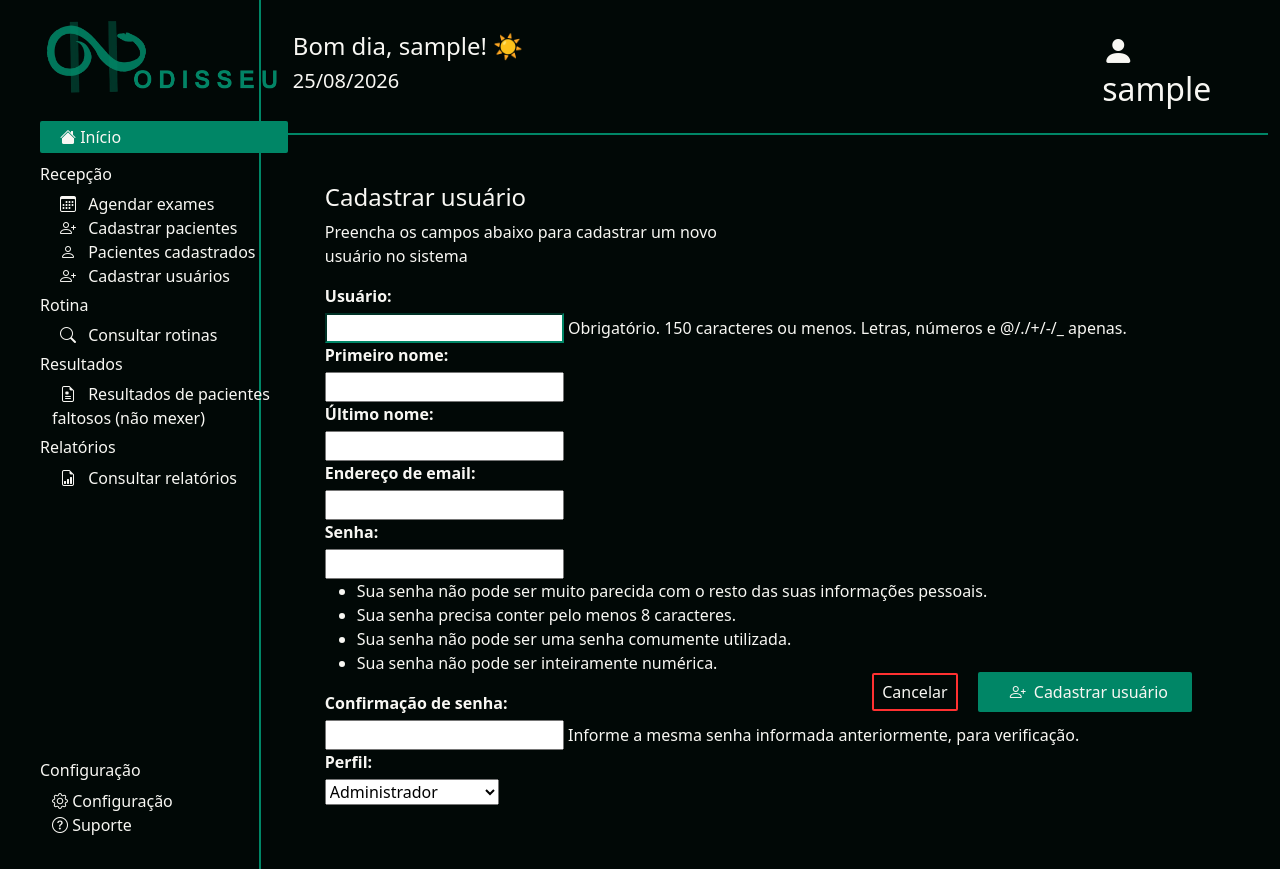
After one commit to AnnaSilva-dev/Sistema-Laboratorial-Odisseu, a Django app: page /cadastrar_usuario/ in a window 1280 px wide. The commit adds this page. Run offline with Django 5.2, Linux system fonts and the light colour scheme; the visitor is signed in with stand-in values (Sample User, id 1); some libraries are stand-ins or nearby versions.

Commit message:
cadastro de usuários, permissões (inicio)

```diff
--- a/config/settings.py
+++ b/config/settings.py
@@ -128,4 +128,4 @@ MAILERS = {
     },
 }
 
-ROLEPERMISSIONS_MODULE = 'config.roles'
+ROLEPERMISSIONS_MODULE = 'odisseu.roles'
--- a/odisseu/forms.py
+++ b/odisseu/forms.py
@@ -2,6 +2,30 @@ from django import forms
 from .models import Paciente, Agendamento, Resultado
 from .exames import EXAMES
 from .validators import validate_future_date
+from django.contrib.auth.forms import UserCreationForm
+from django.contrib.auth.models import User
+
+
+class UsuarioForm(UserCreationForm):
+
+    perfil = forms.ChoiceField(
+        label='Perfil',
+        choices=[
+            ('Administrador', 'Administrador'),
+            ('Farmaceutico', 'Farmacêutico'),
+            ('Recepcionista', 'Recepcionista'),
+            ('Tecnicolaboratorial', 'Técnico Laboratorial'),
+        ]
+    )
+
+    class Meta:
+        model = User
+        fields = [
+            'username',
+            'first_name',
+            'last_name',
+            'email',
+        ]
 
 class PacienteForm(forms.ModelForm):
 
--- a/config/roles.py
+++ b/odisseu/roles.py
@@ -28,7 +28,7 @@ class Recepcionista(AbstractUserRole):
         'editar_paciente':True,
     }
 
-class tecnico_laboratorial(AbstractUserRole):
+class TecnicoLaboratorial(AbstractUserRole):
     available_permissions = {
         'exibir_rotina': True,
         'digitar_resultados': True,
--- a/odisseu/templates/base.html
+++ b/odisseu/templates/base.html
@@ -22,6 +22,7 @@
                             <li class="nav-item "><a class="nav-link" href="{% url 'agendar_exame' %}"><span class="bi bi-calendar3 p-2"></span> Agendar exames</a></li>
                             <li class="nav-item"><a class="nav-link" href="{% url 'cadastrar_paciente' %}"><span class="bi bi-person-plus p-2"></span> Cadastrar pacientes</a></li>
                             <li class="nav-item"><a class="nav-link" href="{% url 'pacientes' %}"><span class="bi bi-person p-2"></span> Pacientes cadastrados</a></li>
+                            <li class="nav-item"><a class="nav-link" href="{% url 'cadastrar_usuario' %}"><span class="bi bi-person-plus p-2"></span> Cadastrar usuários</a></li>
                         </div>
 
                         <h6>Rotina</h6>
--- /dev/null
+++ b/odisseu/templates/cadastrar_usuario.html
@@ -0,0 +1,18 @@
+{% extends "base.html" %}
+{% block title %}{{ block.super }} - Cadastrar Usuário{% endblock %}
+{% block content %}
+    <h4>Cadastrar usuário</h4>
+    <p>Preencha os campos abaixo para cadastrar um novo</br> usuário no sistema</p>
+
+    <nav class="container-fluid">
+        <form method="POST" class="form-paciente">
+            {% csrf_token %}
+
+            {{ form.as_p }}
+            <section class="botoes position-absolute bottom-0 end-0">
+                <button class="cancelar px-2 m-2" type="reset">Cancelar</button>
+                <button class="sucesso p-2 px-4 border-0 m-2" type="submit"><span class="bi bi-person-plus p-2"></span>Cadastrar usuário</button>
+            </section>
+        </form>
+    </nav>
+{% endblock %}
--- a/odisseu/urls.py
+++ b/odisseu/urls.py
@@ -4,7 +4,7 @@ from . import views
 urlpatterns = [
     path("", views.login, name='login'),
     path("index/", views.index, name="index"),
-    # path('cadastrar_usuario/', views.cadastrar_usuario, name='cadastrar_usuario'),
+    path('cadastrar_usuario/', views.cadastrar_usuario, name='cadastrar_usuario'),
     path('cadastrar_paciente', views.cadastrar_paciente, name='cadastrar_paciente'),
     path('agendar_exame', views.agendar_exame, name='agendar_exame' ),
     path('rotina', views.rotina, name='rotina'),
--- a/odisseu/views.py
+++ b/odisseu/views.py
@@ -1,11 +1,15 @@
 from django.shortcuts import render, redirect
-from .forms import PacienteForm, AgendamentoForm, ResultadoForm
+from .forms import PacienteForm, AgendamentoForm, ResultadoForm, UsuarioForm
 from .models import Paciente, Agendamento, Resultado, ResultadoParametro
 from datetime import date, datetime
 from .exames import EXAMES
 from django.contrib.auth import authenticate, login as auth_login
-# from django.contrib.auth.models import User, Group
+from django.contrib.auth.models import User
+from rolepermissions.roles import assign_role
+from rolepermissions.decorators import has_permission_decorator
+from django.contrib.auth.decorators import login_required
 
+@login_required
 def index(request):
     return render(request, 'index.html')
 
@@ -22,19 +26,23 @@ def login(request):
     else:
         return render(request, 'login.html')
 
-# def cadastrar_usuario(request):
-#     if request.method == 'POST':
-#         username = request.POST.get('username')
-#         password = request.POST.get('password')
-#         role = request.POST.get('role')
+@login_required
+@has_permission_decorator('cadastrar_usuario')
+def cadastrar_usuario(request):
+    if request.method == 'POST':
+        form = UsuarioForm(request.POST)
+        if form.is_valid():
+            user = form.save()
+            perfil = form.cleaned_data['perfil']
+            assign_role(user, perfil)
+            return redirect('index')
 
-#         user = User.objects.create_user(username=username, password=password)
-#         assign_role(user, role)
+    else:
+        form = UsuarioForm()
+    return render(request, 'cadastrar_usuario.html', {'form': form})
 
-#         return redirect('index')
-
-# return render(request, 'cadastrar_usuario.html')
-
+@login_required
+@has_permission_decorator('cadastrar_paciente')
 def cadastrar_paciente(request):
     if request.method == 'POST':
         form= PacienteForm(request.POST)
@@ -50,6 +58,8 @@ def cadastrar_paciente(request):
 
     return render(request, 'cadastrar_paciente.html', context)
 
+@login_required
+@has_permission_decorator('agendar_exame')
 def agendar_exame(request):
 
     if request.method == 'POST':
@@ -82,6 +92,8 @@ def agendar_exame(request):
         {'form': form}
     )
 
+@login_required
+@has_permission_decorator('visualizar_rotina')
 def rotina(request):
     data = request.GET.get('data')
 
@@ -99,6 +111,8 @@ def rotina(request):
             'data': data,
         }
     )
+@login_required
+@has_permission_decorator('visualizar_resultados')
 def resultados(request):
     agendamentos = Agendamento.objects.filter(
         resultado__isnull=True
@@ -162,6 +176,9 @@ def digitar_resultados(request, agendamento_id):
             'exame': exame,
         }
     )
+
+@login_required
+@has_permission_decorator('visualizar_resultados')
 def ver_resultados(request, paciente_id, data):
 
     paciente = Paciente.objects.get(id=paciente_id)
@@ -189,6 +206,8 @@ def ver_resultados(request, paciente_id, data):
         }
     )
 
+@login_required
+@has_permission_decorator('visualizar_pacientes')
 def pacientes(request):
 
     busca = request.GET.get('busca', '').strip()
@@ -213,6 +232,9 @@ def pacientes(request):
             'busca': busca,
         }
     )
+
+@login_required
+@has_permission_decorator('editar_paciente')
 def editar_paciente(request, paciente_id):
 
     paciente = Paciente.objects.get(id=paciente_id)
@@ -248,6 +270,8 @@ def editar_paciente(request, paciente_id):
         }
     )
 
+@login_required
+@has_permission_decorator('editar_resultado')
 def editar_resultado(request, resultado_id):
 
     resultado = Resultado.objects.get(id=resultado_id)
@@ -287,6 +311,9 @@ def editar_resultado(request, resultado_id):
             'parametros': parametros,
         }
     )
+
+@login_required
+@has_permission_decorator('excluir_agendamento')
 def excluir_agendamento(request, agendamento_id):
 
     agendamento = Agendamento.objects.get(id=agendamento_id)
```
Also changed, not shown: odisseu/migrations/0010_alter_paciente_cns_alter_paciente_cpf.py (added).
